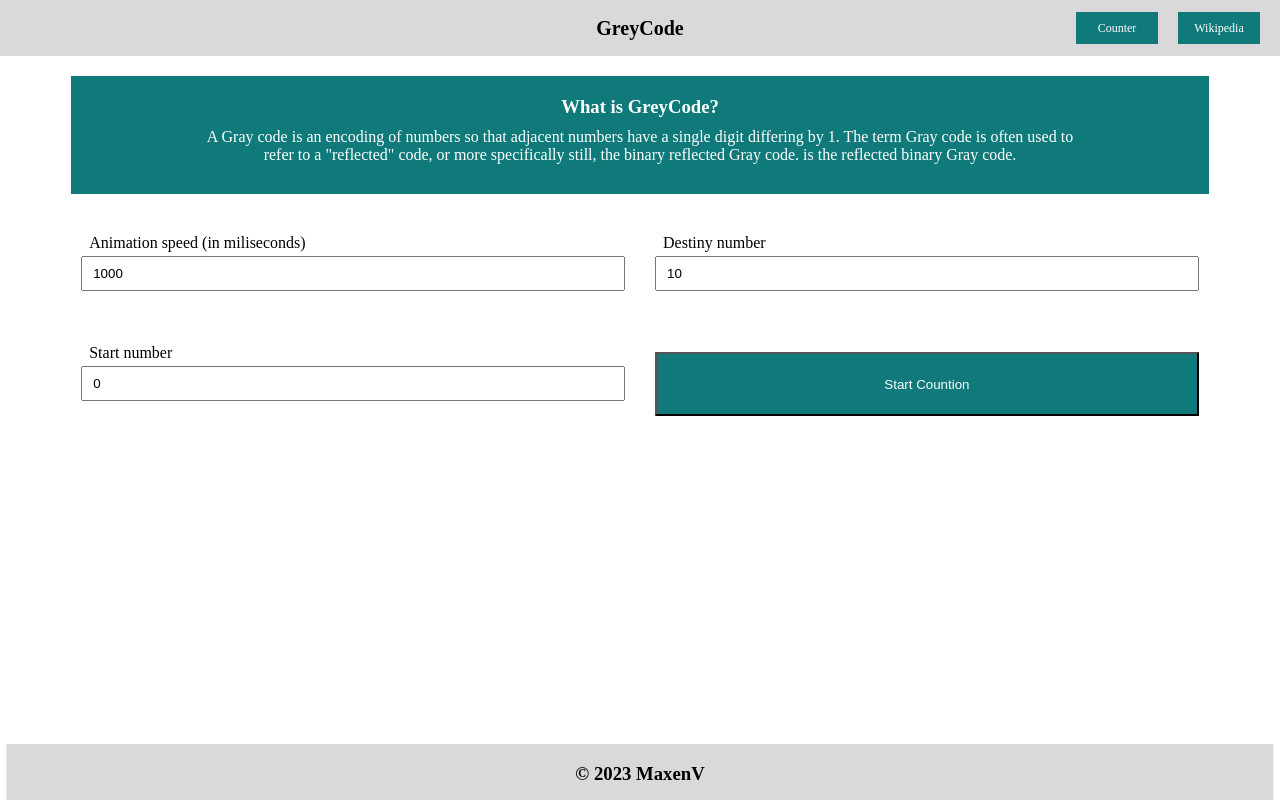
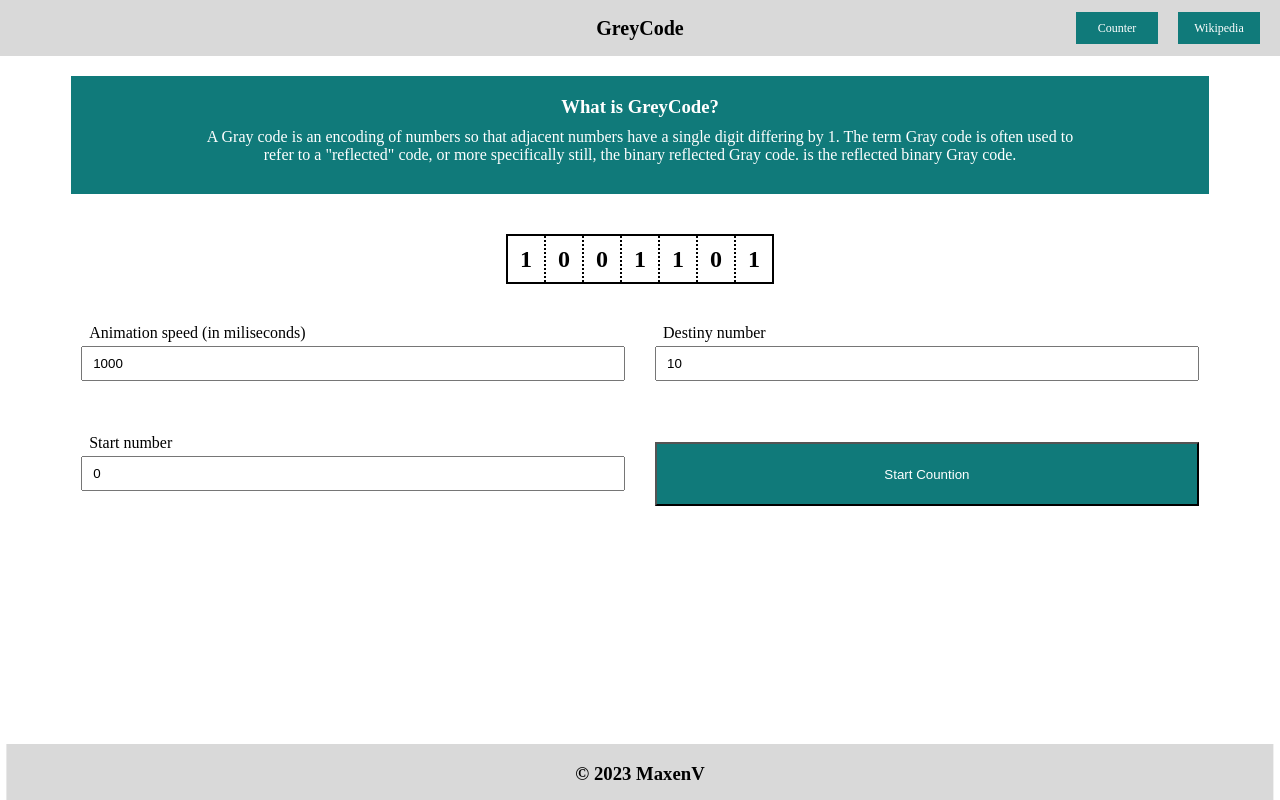
Before and after one commit to MaxenV/grayCode, an Angular app: page / in a window 1280 px wide. Built offline with nearby package versions, Linux system fonts and the light colour scheme.

Commit message:
add grey-table with style

```diff
--- a/src/app/app.module.ts
+++ b/src/app/app.module.ts
@@ -10,6 +10,7 @@ import { GreyCodeMainComponent } from './components/grey-code-main/grey-code-mai
 import { FooterComponent } from './components/footer/footer.component';
 import { GreyControlsComponent } from './components/grey-code-main/grey-controls/grey-controls.component';
 import { ReactiveFormsModule } from '@angular/forms';
+import { GreyTableComponent } from './components/grey-code-main/grey-table/grey-table.component';
 
 @NgModule({
   declarations: [
@@ -20,6 +21,7 @@ import { ReactiveFormsModule } from '@angular/forms';
     GreyCodeMainComponent,
     FooterComponent,
     GreyControlsComponent,
+    GreyTableComponent,
 
   ],
   imports: [
--- a/src/app/components/grey-code-main/grey-code-main.component.html
+++ b/src/app/components/grey-code-main/grey-code-main.component.html
@@ -1 +1,2 @@
+<app-grey-table></app-grey-table>
 <app-grey-controls></app-grey-controls>
--- a/src/app/components/grey-code-main/grey-code-main.component.scss
+++ b/src/app/components/grey-code-main/grey-code-main.component.scss
@@ -5,3 +5,13 @@ app-grey-controls {
     margin-left: auto;
     margin-right: auto;
 }
+
+app-grey-table {
+    width: 90%;
+    padding: 20px 10px;
+    margin-left: auto;
+    margin-right: auto;
+
+    display: flex;
+    justify-content: center;
+}
--- /dev/null
+++ b/src/app/components/grey-code-main/grey-table/grey-table.component.html
@@ -0,0 +1,5 @@
+<table>
+    <tr>
+        <td *ngFor="let bit of greyBits">{{bit}}</td>
+    </tr>
+</table>
--- /dev/null
+++ b/src/app/components/grey-code-main/grey-table/grey-table.component.scss
@@ -0,0 +1,20 @@
+table {
+    border-collapse: collapse;
+
+    td {
+        border: 2px solid black;
+        border-left: 2px dotted black;
+        border-right: 2px dotted black;
+        font-size: 1.5em;
+        font-weight: bolder;
+        padding: 0.4em 0.5em;
+    }
+
+    td:last-child {
+        border-right: 2px solid black;
+    }
+
+    td:first-child {
+        border-left: 2px solid black;
+    }
+}
--- /dev/null
+++ b/src/app/components/grey-code-main/grey-table/grey-table.component.ts
@@ -0,0 +1,10 @@
+import { Component } from '@angular/core';
+
+@Component({
+  selector: 'app-grey-table',
+  templateUrl: './grey-table.component.html',
+  styleUrls: ['./grey-table.component.scss']
+})
+export class GreyTableComponent {
+  greyBits = ["1", "0", "0", "1", "1", "0", "1"]
+}
```
Also changed, not shown: 1 other file (tests, documents, lock files or other folders).
